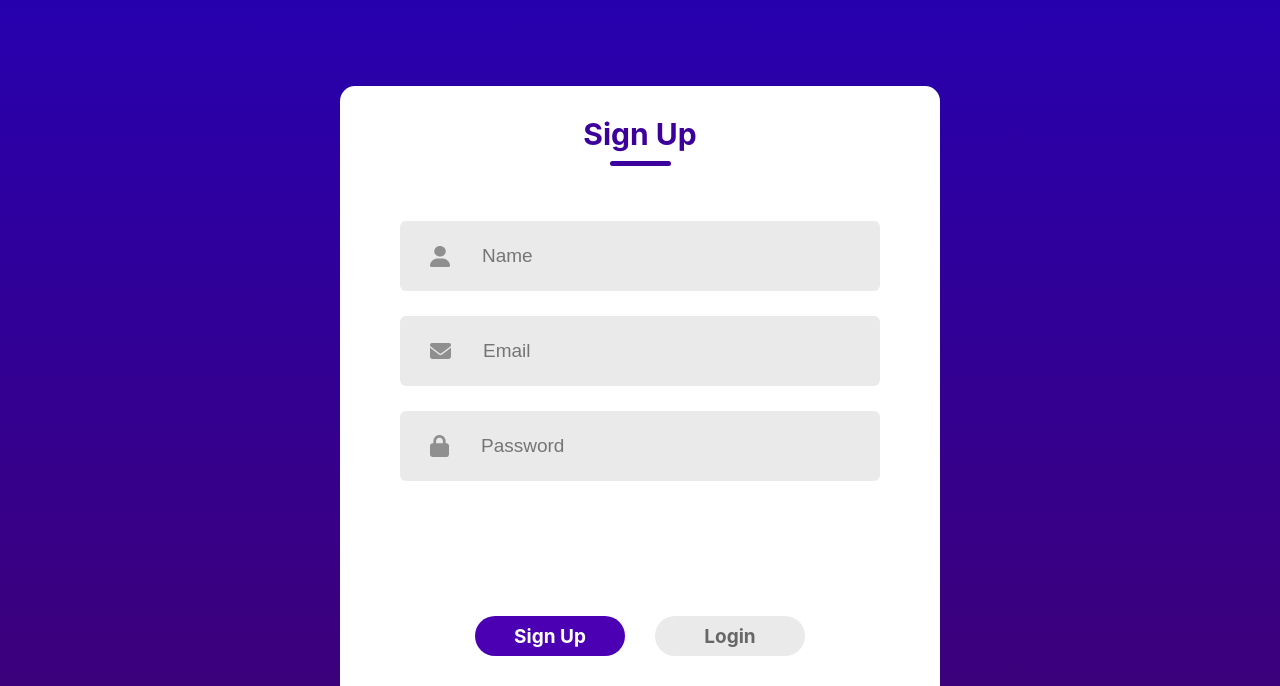
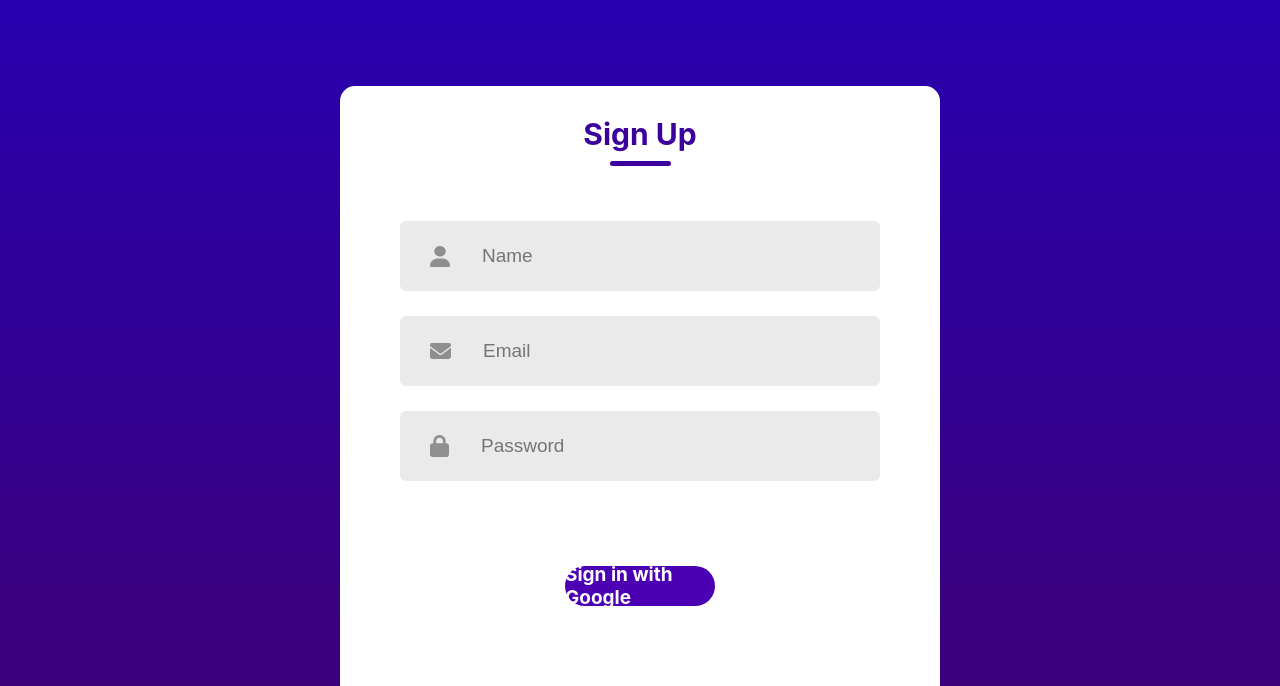
Before and after one commit to darkhero272/LoginSignup, a React (Create React App) app: page / in a window 1280 px wide. Shown: the part 114-800 px from the top of the page. Built offline with nearby package versions, Linux system fonts and the light colour scheme.

Commit message:
Update LoginSignup.jsx

```diff
--- a/src/Components/LoginSignup/LoginSignup.jsx
+++ b/src/Components/LoginSignup/LoginSignup.jsx
@@ -22,10 +22,19 @@ const LoginSignup = () => {
     // Define the callback function for Google Sign-In
     window.handleCredentialResponse = (response) => {
       console.log("Encoded JWT ID token: ", response.credential);
-      // Send token to backend for verification (optional)
       navigate("/Dashboard"); // Redirect after successful sign-in
     };
+
+    // Initialize Google Sign-In button
+    window.google?.accounts.id.initialize({
+      client_id: "YOUR_CLIENT_ID",
+      callback: window.handleCredentialResponse,
+    });
   }, [navigate]);
+
+  const handleGoogleSignIn = () => {
+    window.google?.accounts.id.prompt(); // Manually trigger Google Sign-In
+  };
 
   const handleClick = (clickedAction) => {
     if (action === clickedAction) {
@@ -64,15 +73,12 @@ const LoginSignup = () => {
           </div>
         )}
 
-        {/* Google Sign-In Button */}
-        <div id="g_id_onload"
-             data-client_id="YOUR_CLIENT_ID"
-             data-context="signin"
-             data-callback="handleCredentialResponse"
-             data-auto_select="true">
+        {/* Custom Google Sign-In Button */}
+        <div className="submit-container">
+          <div className="submit" onClick={handleGoogleSignIn}>
+            Sign in with Google
+          </div>
         </div>
-
-        <div className="g_id_signin" data-type="standard"></div>
 
         <div className="submit-container">
           <div
```
